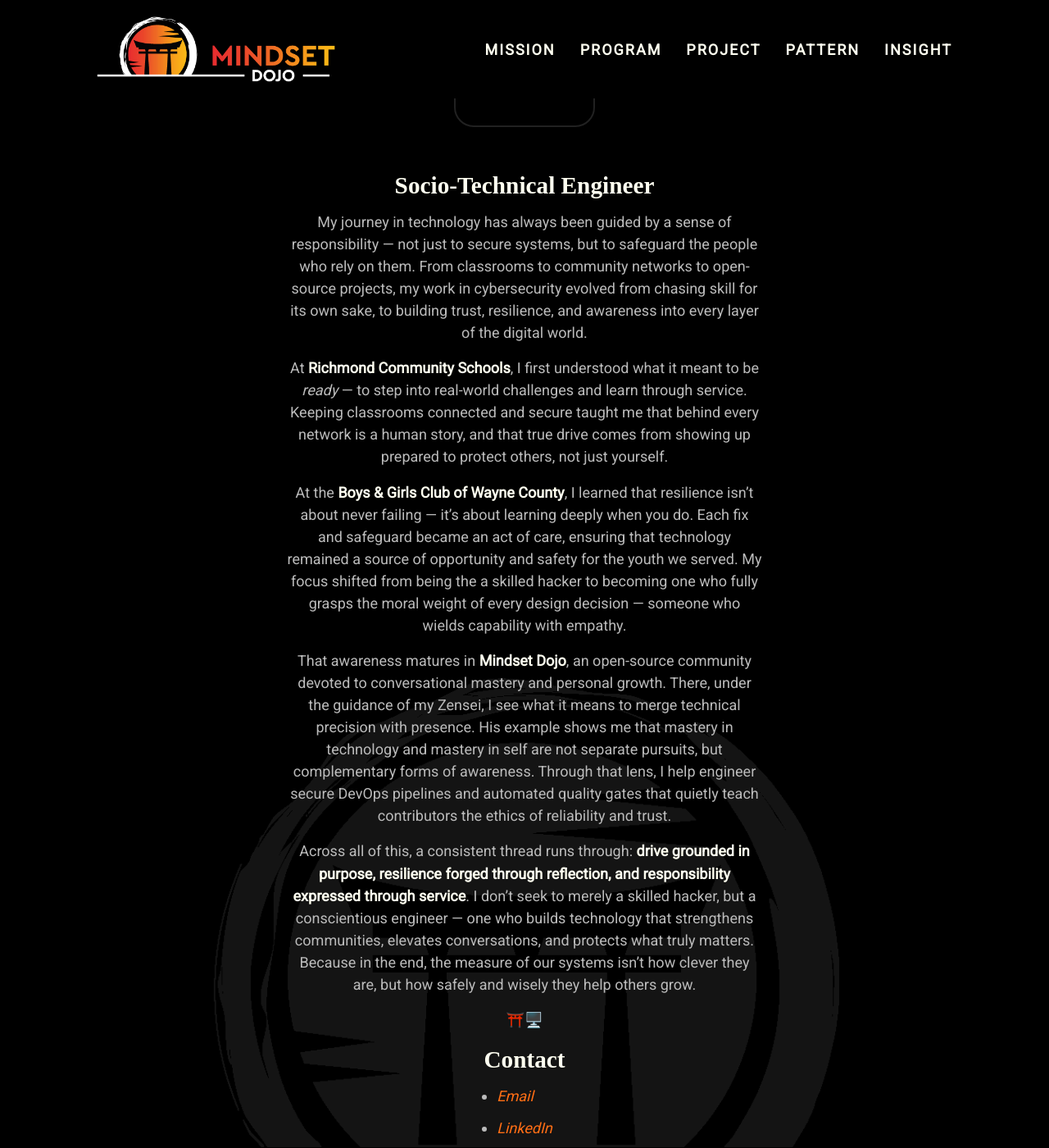
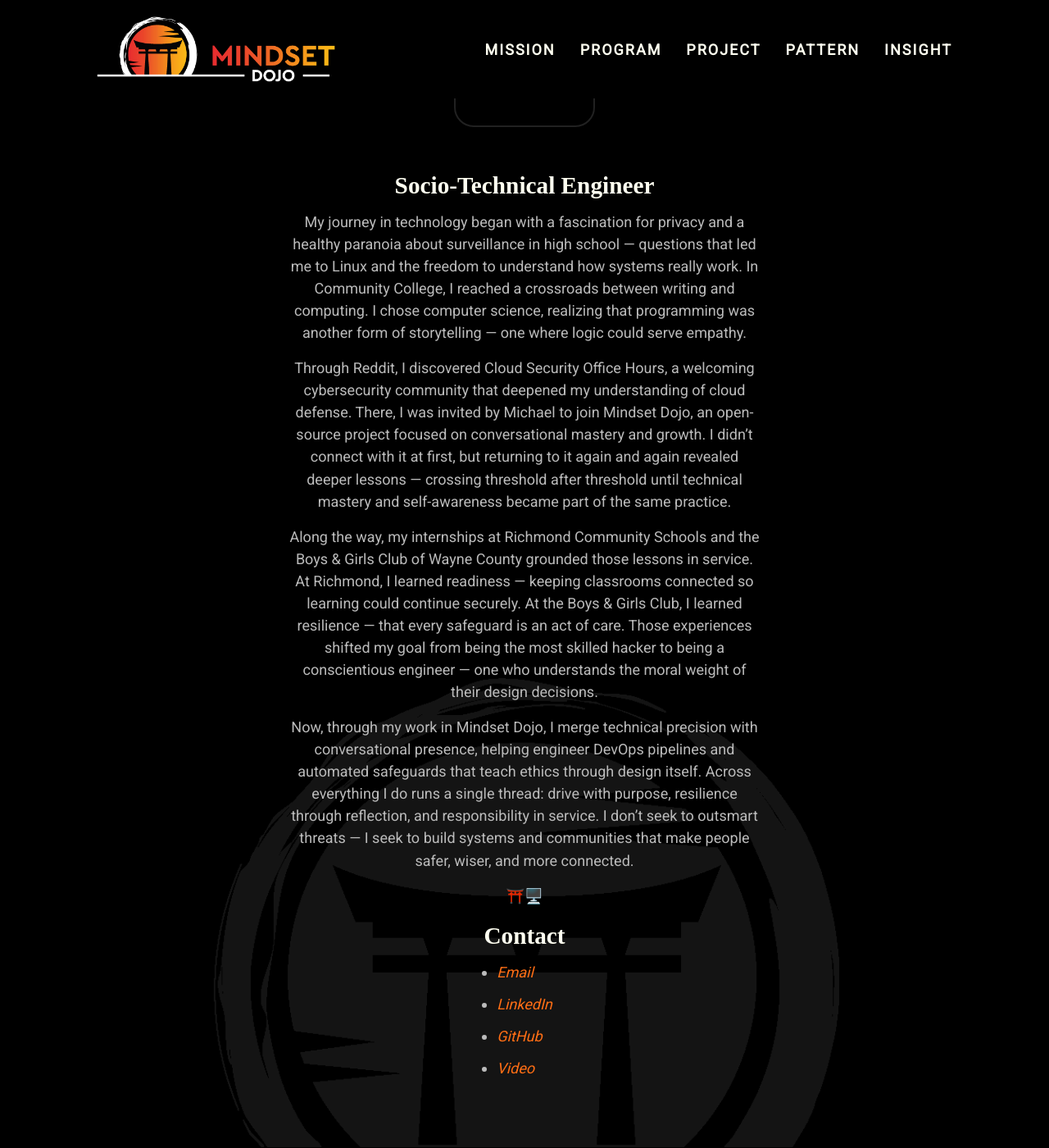
Before and after one commit to mindset-dojo/mindset-dojo.github.io, a Jekyll site: the page built from _authors/kyle-ingersoll.md, in a window 1280 px wide and 1400 px high, scrolled down 395 px. Shown: the whole window at 82% size. Built offline with Jekyll 4.4.1, drawn with Linux system fonts in a browser that asks for light colours; some web fonts are replaced.

Commit message:
refactor(kyle-ingersoll): add to and summarize personal arc.

```diff
--- a/_authors/kyle-ingersoll.md
+++ b/_authors/kyle-ingersoll.md
@@ -18,15 +18,13 @@
 about: |
   ### Socio-Technical Engineer
 
-  My journey in technology has always been guided by a sense of responsibility — not just to secure systems, but to safeguard the people who rely on them. From classrooms to community networks to open-source projects, my work in cybersecurity evolved from chasing skill for its own sake, to building trust, resilience, and awareness into every layer of the digital world.
+  My journey in technology began with a fascination for privacy and a healthy paranoia about surveillance in high school — questions that led me to Linux and the freedom to understand how systems really work. In Community College, I reached a crossroads between writing and computing. I chose computer science, realizing that programming was another form of storytelling — one where logic could serve empathy.
 
-  At **Richmond Community Schools**, I first understood what it meant to be *ready* — to step into real-world challenges and learn through service. Keeping classrooms connected and secure taught me that behind every network is a human story, and that true drive comes from showing up prepared to protect others, not just yourself.
+  Through Reddit, I discovered Cloud Security Office Hours, a welcoming cybersecurity community that deepened my understanding of cloud defense. There, I was invited by Michael to join Mindset Dojo, an open-source project focused on conversational mastery and growth. I didn’t connect with it at first, but returning to it again and again revealed deeper lessons — crossing threshold after threshold until technical mastery and self-awareness became part of the same practice.
 
-  At the **Boys & Girls Club of Wayne County**, I learned that resilience isn’t about never failing — it’s about learning deeply when you do. Each fix and safeguard became an act of care, ensuring that technology remained a source of opportunity and safety for the youth we served. My focus shifted from being the a skilled hacker to becoming one who fully grasps the moral weight of every design decision — someone who wields capability with empathy.
+  Along the way, my internships at Richmond Community Schools and the Boys & Girls Club of Wayne County grounded those lessons in service. At Richmond, I learned readiness — keeping classrooms connected so learning could continue securely. At the Boys & Girls Club, I learned resilience — that every safeguard is an act of care. Those experiences shifted my goal from being the most skilled hacker to being a conscientious engineer — one who understands the moral weight of their design decisions.
 
-  That awareness matures in **Mindset Dojo**, an open-source community devoted to conversational mastery and personal growth. There, under the guidance of my Zensei, I see what it means to merge technical precision with presence. His example shows me that mastery in technology and mastery in self are not separate pursuits, but complementary forms of awareness. Through that lens, I help engineer secure DevOps pipelines and automated quality gates that quietly teach contributors the ethics of reliability and trust.
-
-  Across all of this, a consistent thread runs through: **drive grounded in purpose, resilience forged through reflection, and responsibility expressed through service**. I don’t seek to merely a skilled hacker, but a conscientious engineer — one who builds technology that strengthens communities, elevates conversations, and protects what truly matters. Because in the end, the measure of our systems isn’t how clever they are, but how safely and wisely they help others grow.
+  Now, through my work in Mindset Dojo, I merge technical precision with conversational presence, helping engineer DevOps pipelines and automated safeguards that teach ethics through design itself. Across everything I do runs a single thread: drive with purpose, resilience through reflection, and responsibility in service. I don’t seek to outsmart threats — I seek to build systems and communities that make people safer, wiser, and more connected.
 
   ⛩️🖥️
 
```
